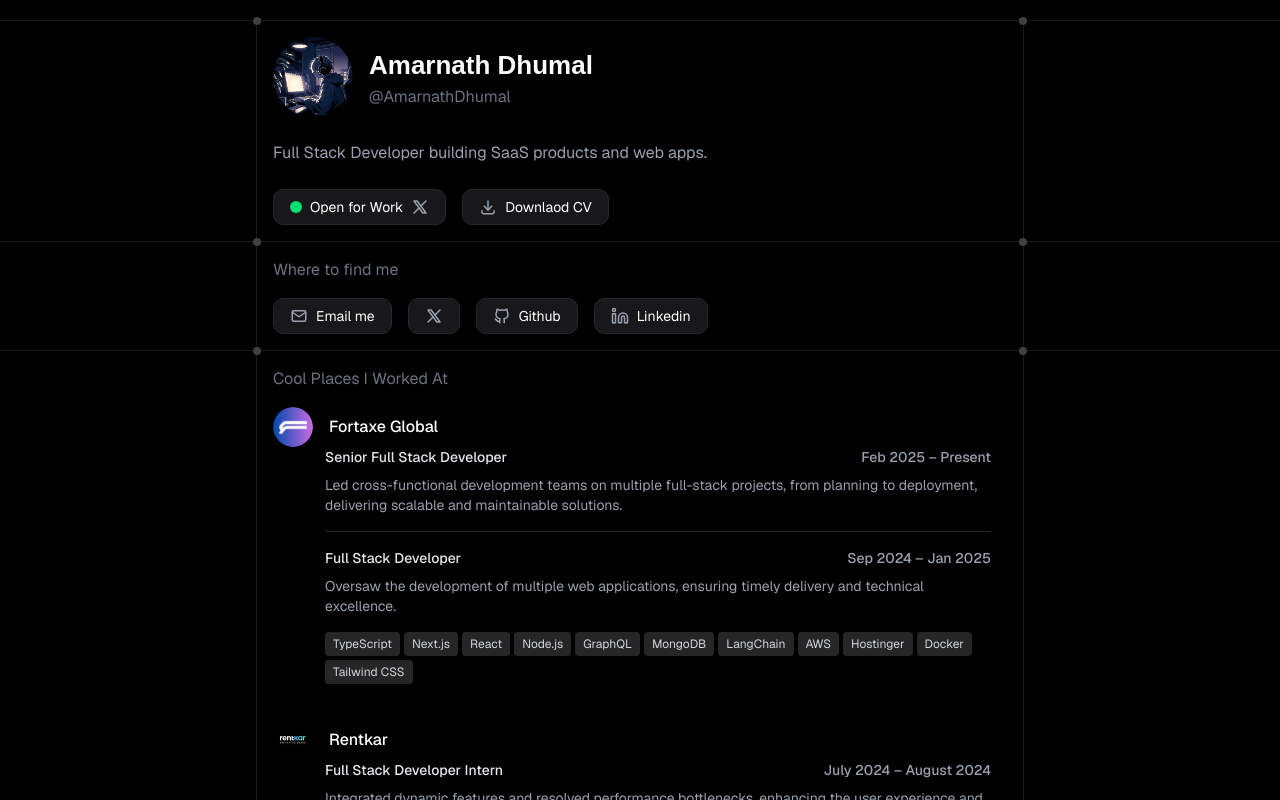
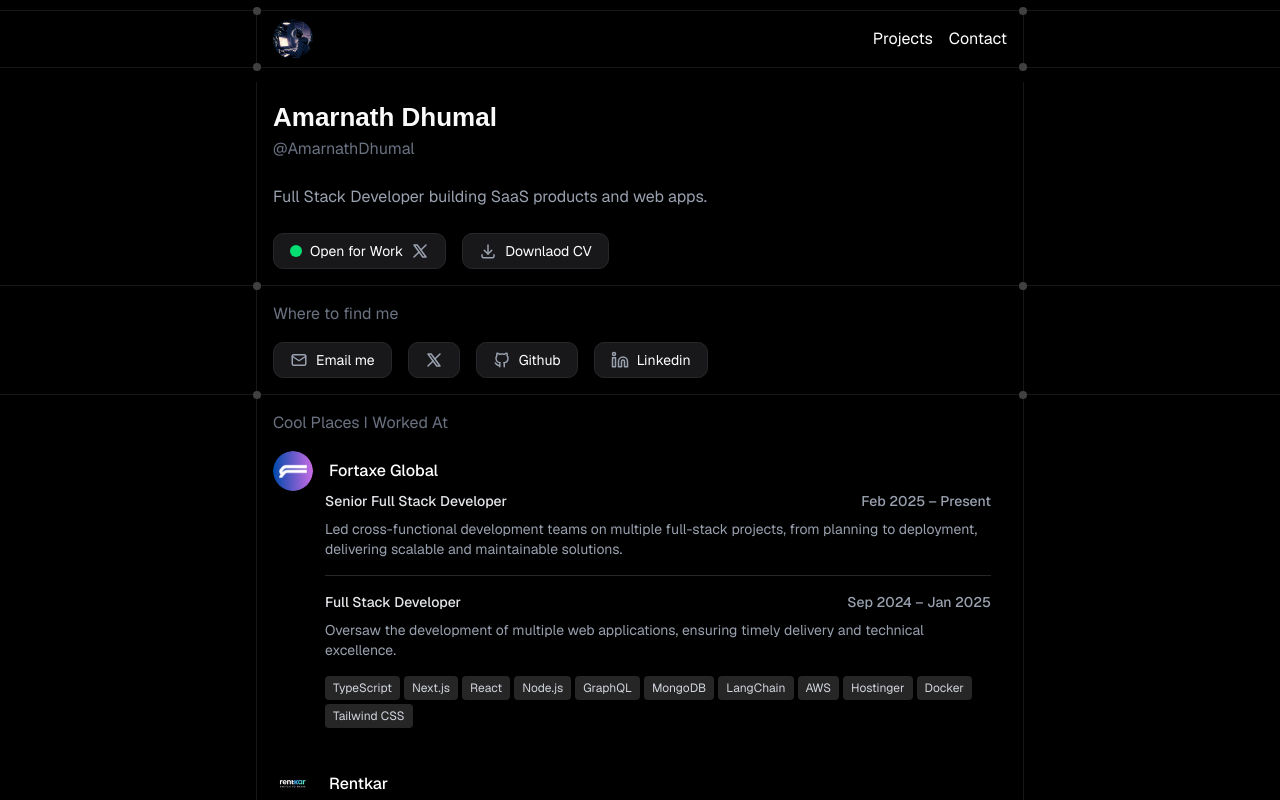
Before and after one commit to amarnath666/Portfolio, a Next.js app: page / in a window 1280 px wide. Shown: the top 800 px of the page. Built offline with nearby package versions, Linux system fonts and the light colour scheme; a web font is replaced by a local one.

Commit message:
added header

```diff
--- a/app/page.tsx
+++ b/app/page.tsx
@@ -2,12 +2,12 @@
 import Hero from "@/components/hero";
 import Projects from "@/components/Projects";
 import Work from "@/components/Work";
-
+import Header from "@/components/ui/header";
 export default function Home() {
   return (
     <div className="bg-black">
-      <div className="w-full py-[20px]  ">
-
+      <div className="w-full pt-[82px] pb-[10px]">
+        <Header />
 
 
         <Hero />
--- a/components/hero.tsx
+++ b/components/hero.tsx
@@ -8,18 +8,11 @@
 
 const Hero = () => {
   return (
-    <ViewArea showBottomDots={false}>
+    <ViewArea showBorderTop={false} showTopDots={false} showBottomDots={false}>
       <div className="flex flex-col items-start justify-center gap-6 ">
         <div className="flex flex-row  items-center ">
-          <Image
-            src="/images/profile.jpg"
-            alt="profile"
-            width={80}
-            height={80}
-            className="rounded-full"
-            priority
-          />
-          <div className="pl-4 ">
+
+          <div >
             <p className="text-[26px] font-bold font-doto text-[#fafafa]">
               Amarnath Dhumal
             </p>
@@ -36,7 +29,7 @@
           </p>
         </div>
 
-        <div className="flex flex-row  gap-4 ">
+        <div className="flex flex-col sm:flex-row  gap-4 ">
           <PingButton
             icon={<IconBrandX size={18} />}
             name="Open for Work"
--- /dev/null
+++ b/components/ui/header.tsx
@@ -0,0 +1,33 @@
+import ViewArea from "./view-area"
+import Image from "next/image"
+const Header = () => {
+    return (
+        <div className="fixed top-0 left-0 right-0 z-50 backdrop-blur-sm pt-[10px]">
+            <ViewArea className="px-4 py-2">
+                <div className="flex flex-row items-center justify-between">
+                    <div>
+
+                        <Image
+                            src="/images/profile.jpg"
+                            alt="profile"
+                            width={40}
+                            height={40}
+                            className="rounded-full"
+                            priority
+                        />
+                    </div>
+                    <div className="flex flex-row gap-4">
+                        <p className="text-base/7 text-white">
+                            Projects
+                        </p>
+                        <p className="text-base/7 text-white">
+                            Contact
+                        </p>
+                    </div>
+                </div>
+            </ViewArea>
+        </div>
+    )
+}
+
+export default Header
--- a/components/ui/view-area.tsx
+++ b/components/ui/view-area.tsx
@@ -24,14 +24,14 @@
     const outerBorderClasses = cn(
         showBorderTop && "border-t",
         showBorderBottom && "border-b",
-        (showBorderTop || showBorderBottom) && "border-white/10",
+        (showBorderTop || showBorderBottom) && "border-neutral-900",
         "px-4 sm:px-0"
     )
 
     const innerBorderClasses = cn(
         showBorderLeft && "border-l",
         showBorderRight && "border-r",
-        (showBorderLeft || showBorderRight) && "border-white/10"
+        (showBorderLeft || showBorderRight) && "border-neutral-900"
     )
 
     return (
```
